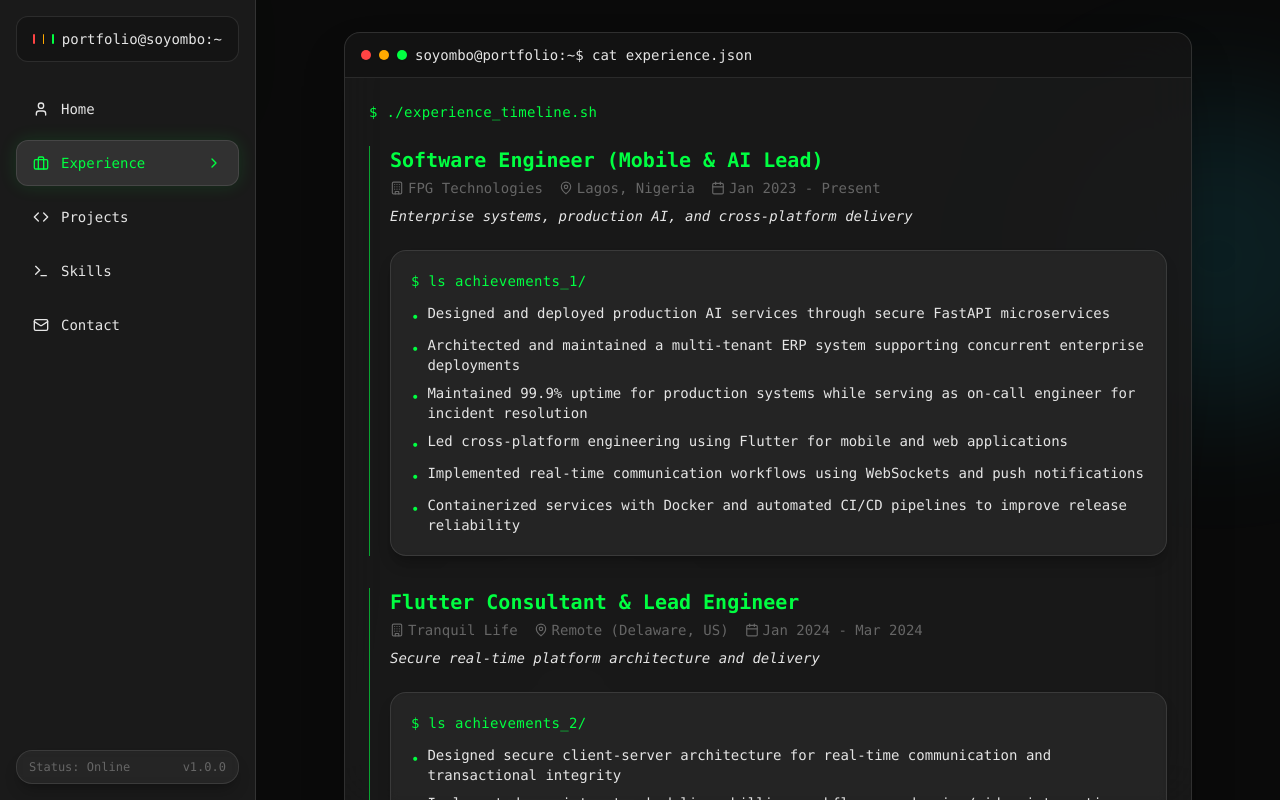
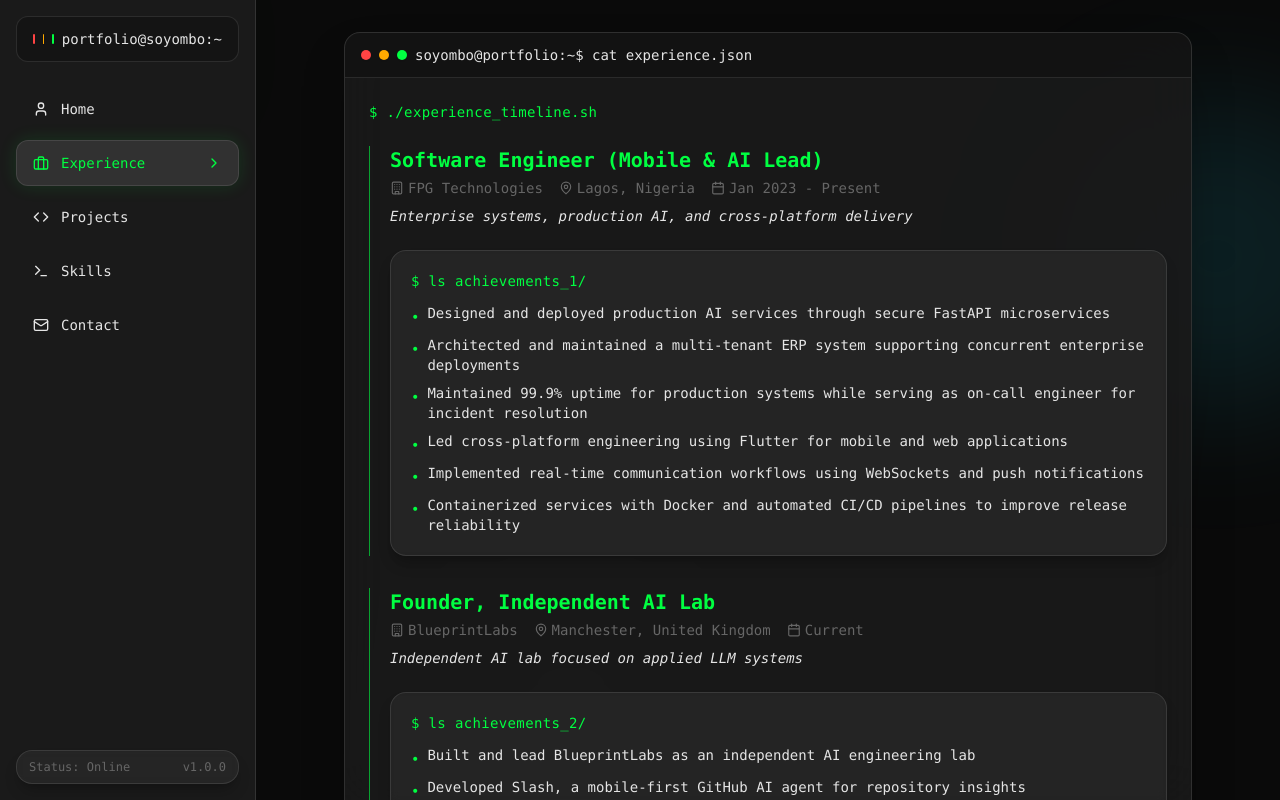
Before and after one commit to kiingxo/portfolio-website, a Next.js app: page / in a window 1280 px wide. Both pictures are taken after a click on the button "Experience". Built offline with nearby package versions, Linux system fonts and the light colour scheme.

Commit message:
Add BlueprintLabs and SalcoreAI experience

```diff
--- a/app/components/Experience.tsx
+++ b/app/components/Experience.tsx
@@ -21,6 +21,18 @@
       ]
     },
     {
+      title: "Founder, Independent AI Lab",
+      company: "BlueprintLabs",
+      location: "Manchester, United Kingdom",
+      period: "Current",
+      description: "Independent AI lab focused on applied LLM systems",
+      achievements: [
+        "Built and lead BlueprintLabs as an independent AI engineering lab",
+        "Developed Slash, a mobile-first GitHub AI agent for repository insights",
+        "Built Pulse, an AI-driven GitHub activity digest system"
+      ]
+    },
+    {
       title: "Flutter Consultant & Lead Engineer",
       company: "Tranquil Life",
       location: "Remote (Delaware, US)",
@@ -32,6 +44,20 @@
         "Defined API contracts and improved performance under concurrent usage conditions"
       ]
     },
+  ]
+
+  const voluntaryRoles = [
+    {
+      title: "Technical Director",
+      organization: "SalcoreAI",
+      location: "University of Salford",
+      period: "Current",
+      description: "AI engineering club leadership",
+      contributions: [
+        "Serve as Technical Director for SalcoreAI, an AI engineering club at the University of Salford",
+        "Lead technical direction for practical AI engineering projects and build sessions"
+      ]
+    }
   ]
 
   return (
@@ -103,6 +129,62 @@
                 </div>
               </motion.div>
             ))}
+
+            <motion.div
+              initial={{ x: -50, opacity: 0 }}
+              animate={{ x: 0, opacity: 1 }}
+              transition={{ delay: 0.35 }}
+              className="pt-2"
+            >
+              <div className="command-line mb-3 sm:mb-4">
+                <span className="text-terminal-accent">$</span> ls voluntary_roles/
+              </div>
+
+              <div className="space-y-5">
+                {voluntaryRoles.map((role, index) => (
+                  <div key={index} className="experience-item">
+                    <div className="flex flex-col mb-3">
+                      <div>
+                        <h3 className="text-lg sm:text-xl font-semibold text-terminal-accent mb-1">
+                          {role.title}
+                        </h3>
+                        <div className="flex flex-col sm:flex-row sm:items-center sm:space-x-4 text-terminal-secondary text-xs sm:text-sm mb-2 space-y-1 sm:space-y-0">
+                          <div className="flex items-center space-x-1">
+                            <Building size={12} className="sm:w-3.5 sm:h-3.5" />
+                            <span>{role.organization}</span>
+                          </div>
+                          <div className="flex items-center space-x-1">
+                            <MapPin size={12} className="sm:w-3.5 sm:h-3.5" />
+                            <span>{role.location}</span>
+                          </div>
+                          <div className="flex items-center space-x-1">
+                            <Calendar size={12} className="sm:w-3.5 sm:h-3.5" />
+                            <span>{role.period}</span>
+                          </div>
+                        </div>
+                        <p className="text-terminal-text text-xs sm:text-sm italic mb-3">
+                          {role.description}
+                        </p>
+                      </div>
+                    </div>
+
+                    <div className="surface-panel p-4 sm:p-5">
+                      <div className="command-line mb-3">
+                        <span className="text-terminal-accent">$</span> ls contributions_{index + 1}/
+                      </div>
+                      <ul className="space-y-2">
+                        {role.contributions.map((contribution, idx) => (
+                          <li key={idx} className="text-terminal-text text-xs sm:text-sm flex items-start">
+                            <span className="text-terminal-accent mr-2 mt-1">•</span>
+                            <span>{contribution}</span>
+                          </li>
+                        ))}
+                      </ul>
+                    </div>
+                  </div>
+                ))}
+              </div>
+            </motion.div>
           </div>
         </div>
       </div>
```
